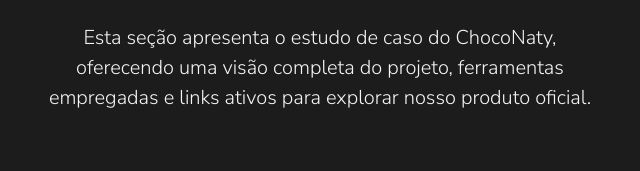
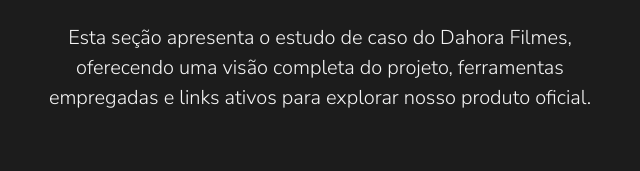
Before and after one commit to thiagoribeiro2003/portfoliodev, a plain HTML site: page pages/projectSix.html in a window 1280 px wide. Shown: the part 294-465 px from the top of the page, 320-960 px from the left. Drawn offline with nearby package versions, Linux system fonts and the light colour scheme.

Commit message:
Update projectSix.html

```diff
--- a/pages/projectSix.html
+++ b/pages/projectSix.html
@@ -66,7 +66,7 @@
                 <h1 class="textHeroProjetos display-4 fw-bold text-uppercase">Dahora Filmes</h1>
                 <div class="col-lg-6 mx-auto">
                     <p class="textHero lead my-4">
-                        Esta seção apresenta o estudo de caso do ChocoNaty, oferecendo uma visão completa do projeto, ferramentas empregadas e links
+                        Esta seção apresenta o estudo de caso do Dahora Filmes, oferecendo uma visão completa do projeto, ferramentas empregadas e links
                         ativos para explorar nosso produto oficial.
                     </p>
 
```
